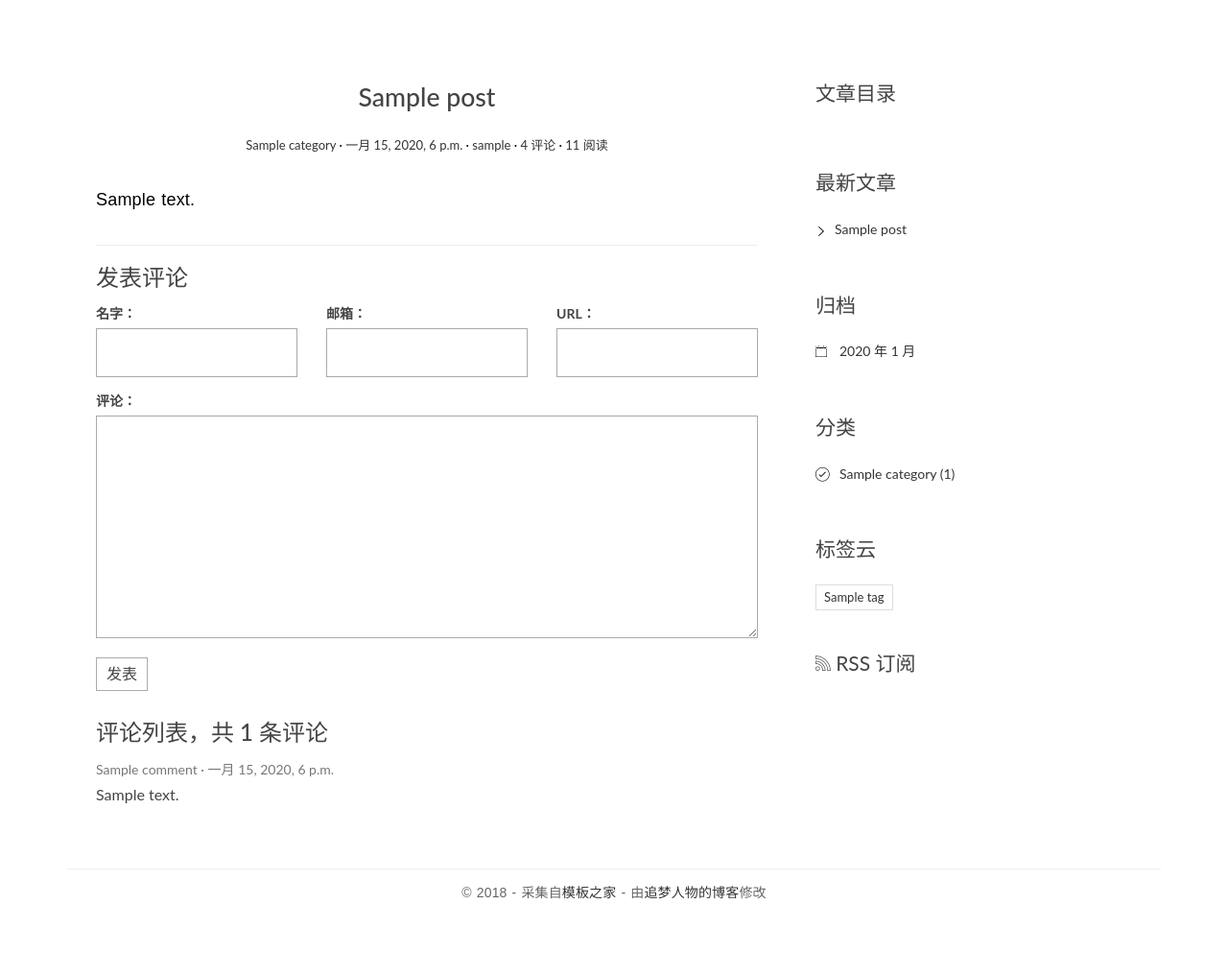
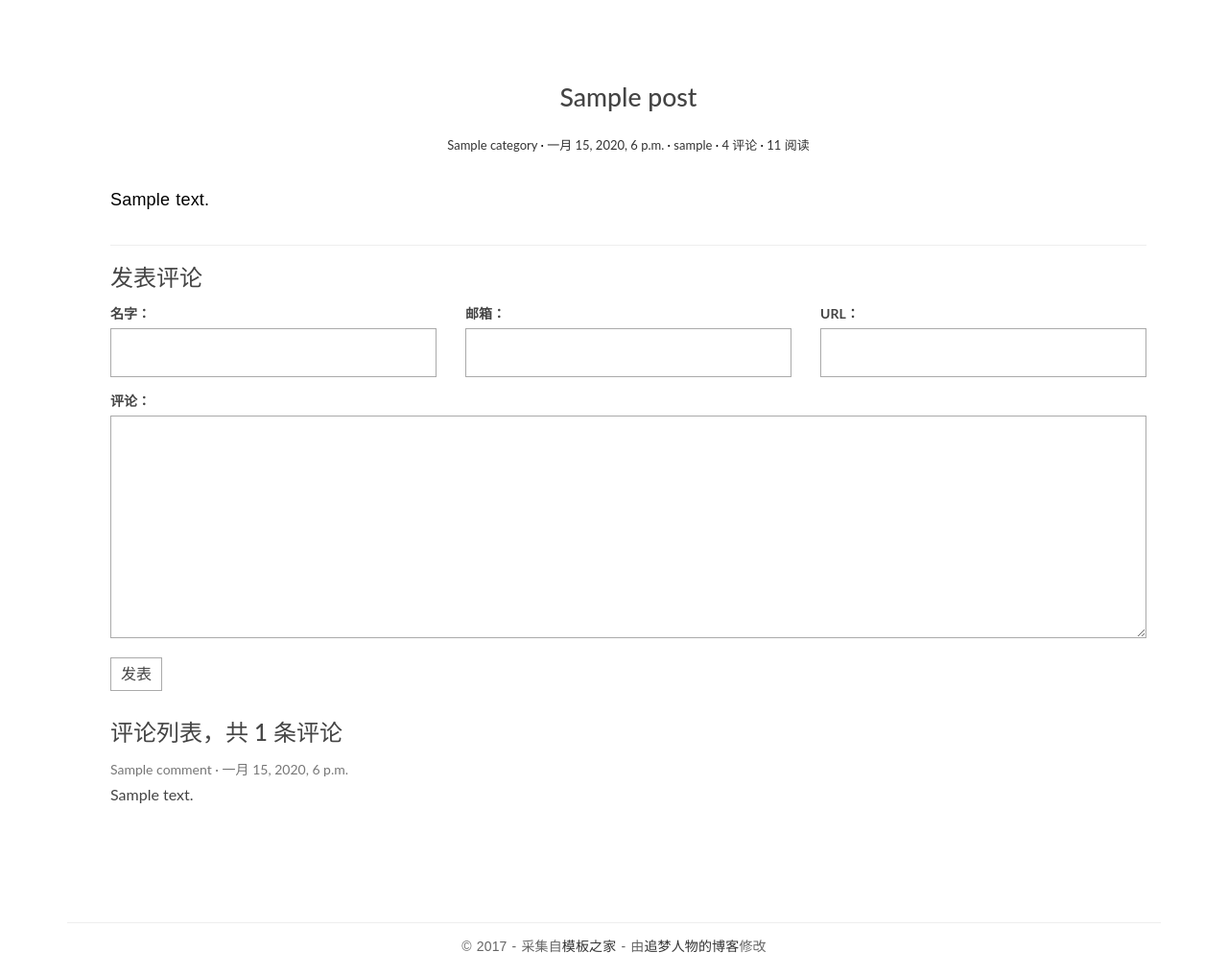
Before and after one commit to fuweifu-vtoo/blogproject, a Django app: page /post/1/ in a window 1280 px wide. Shown: the part 91-1108 px from the top of the page at 96% size. Before the commit the page ends 1028 px from the top, so only its background shows below. Run offline with Django 3.2, Linux system fonts and the light colour scheme; tables that the repository leaves empty hold one stand-in row (values such as "Sample post"); some libraries are stand-ins or nearby versions.

Commit message:
8.6 late

```diff
--- a/blog/views.py
+++ b/blog/views.py
@@ -62,7 +62,7 @@
     model = Post
     template_name = 'blog/index.html'
     context_object_name = 'post_list'
-    paginate_by = 1
+    paginate_by = 4
 
     def get_context_data(self, **kwargs):
         """
--- a/templates/base.html
+++ b/templates/base.html
@@ -10,12 +10,35 @@
     <meta charset="UTF-8">
     <meta name="viewport" content="width=device-width, initial-scale=1">
 
+    <!-- Google Webfonts -->
+    <link href='http://fonts.googleapis.com/css?family=Roboto:400,300,100,500' rel='stylesheet' type='text/css'>
+    <link href='https://fonts.googleapis.com/css?family=Montserrat:400,700' rel='stylesheet' type='text/css'>
+
+    <!-- Animate.css -->
+    <link rel="stylesheet" href="{% static 'hydrogen/css/animate.css' %}">
+    <!-- Icomoon Icon Fonts-->
+    <link rel="stylesheet" href="{% static 'hydrogen/css/icomoon.css' %}">
+    <!-- Magnific Popup -->
+    <link rel="stylesheet" href="{% static 'hydrogen/css/magnific-popup.css' %}">
+    <!-- Salvattore -->
+    <link rel="stylesheet" href="{% static 'hydrogen/css/salvattore.css' %}">
+    <!-- Theme Style -->
+    <link rel="stylesheet" href="{% static 'hydrogen/css/style.css' %}">
+    <!-- Modernizr JS -->
+    <script src="{% static 'hydrogen/js/modernizr-2.6.2.min.js' %}"></script>
+    <!-- FOR IE9 below -->
+    <!--[if lt IE 9]>
+    <script src="js/respond.min.js"></script>
+    <![endif]-->
+
     <!-- css -->
     <link rel="stylesheet" href="http://code.ionicframework.com/ionicons/2.0.1/css/ionicons.min.css">
     <link href="https://cdn.bootcss.com/bootstrap/3.3.7/css/bootstrap.min.css" rel="stylesheet">
     <link rel="stylesheet" href="{% static 'blog/css/pace.css' %}">
     <link rel="stylesheet" href="{% static 'blog/css/custom.css' %}">
     <link rel="stylesheet" href="{% static 'blog/css/highlights/github.css' %}">
+
+
 
     <!-- js -->
     <script src="https://cdn.bootcss.com/jquery/2.1.3/jquery.min.js"></script>
@@ -29,6 +52,8 @@
             color: red;
         }
     </style>
+
+
 
 </head>
 
@@ -72,6 +97,36 @@
             </div><!-- col-md-8 -->
         </div>
     </header>
+
+    <div id="fh5co-offcanvass">
+        <a href="#" class="fh5co-offcanvass-close js-fh5co-offcanvass-close">Menu <i class="icon-cross"></i> </a>
+        <h1 class="fh5co-logo"><a class="navbar-brand" href="{% url 'hydrogen:hydrogen' %}">IMPRESSION</a></h1>
+        <ul>
+            <li class="active"><a href="{% url 'hydrogen:hydrogen' %}">Home</a></li>
+            <li><a href="{% url 'blog:index' %}">Blog</a></li>
+            <li><a href="{% url 'todolist:todolist' %}">TodoList</a></li>
+            <li><a href="{% url 'hydrogen:about' %}">About</a></li>
+            <li><a href="{% url 'hydrogen:contact' %}">Contact</a></li>
+        </ul>
+        <h3 class="fh5co-lead">Connect with me</h3>
+        <p class="fh5co-social-icons">
+            <a href="https://github.com/fuweifu-vtoo" target="_blank" ><img src="{% static 'hydrogen/images/footer_ico-github.png' %}" widht="20px"  height="20px"></a>
+            <a href="https://www.zhihu.com/people/hao-ku-de-wo/activities" target="_blank"><img src="{% static 'hydrogen/images/footer_ico-zhihu.png' %}" widht="20px"  height="20px"></a>
+            <a href="https://music.163.com/#/user/home?id=131743529" target="_blank"><img src="{% static 'hydrogen/images/footer_ico-netease.png' %}" widht="20px"  height="20px"></a>
+            <a href="{% static 'hydrogen/images/my_wechat_QR_code.jpeg' %}" title=" < FWF19961004 > is my wechat ID " class="image-popup fh5co-board-img" ><img src="{% static 'hydrogen/images/footer_ico-wechat.jpeg' %}" widht="20px"  height="20px"></a>
+        </p>
+    </div>
+    <header id="fh5co-header" role="banner">
+        <div class="container">
+            <div class="row">
+                <div class="col-md-12">
+                    <a href="#" class="fh5co-menu-btn js-fh5co-menu-btn">Menu <i class="icon-menu"></i></a>
+                    <a class="navbar-brand" href="{% url 'hydrogen:hydrogen' %}">impression</a>
+                </div>
+            </div>
+        </div>
+    </header>
+
 </div>
 <div class="copyrights">Collect from <a href="http://www.cssmoban.com/">网页模板</a></div>
 <div class="copyrights">Modified by <a href="http://zmrenwu.com/">追梦人物的博客</a></div>
@@ -172,7 +227,23 @@
     </nav>
 </div>
 
+<!-- jQuery -->
+    <script src="{% static 'hydrogen/js/jquery.min.js' %}"></script>
+    <!-- jQuery Easing -->
+    <script src="{% static 'hydrogen/js/jquery.easing.1.3.js' %}"></script>
+    <!-- Bootstrap -->
+    <script src="{% static 'hydrogen/js/bootstrap.min.js' %}"></script>
+    <!-- Waypoints -->
+    <script src="{% static 'hydrogen/js/jquery.waypoints.min.js' %}"></script>
+    <!-- Magnific Popup -->
+    <script src="{% static 'hydrogen/js/jquery.magnific-popup.min.js' %}"></script>
+    <!-- Salvattore -->
+    <script src="{% static 'hydrogen/js/salvattore.min.js' %}"></script>
+    <!-- Main JS -->
+    <script src="{% static 'hydrogen/js/main.js' %}"></script>
+
 <script src="{% static 'blog/js/script.js' %}"></script>
+
 
 </body>
 </html>
--- a/templates/blog/detail.html
+++ b/templates/blog/detail.html
@@ -1,5 +1,7 @@
-{% extends 'base.html' %}
+{% extends 'base_without_aside.html' %}
     {% block main %}
+      <div class="content-body">
+        <div class="container">
                 <article class="post post-{{ post.pk }}">
                   <header class="entry-header">
                     <h1 class="entry-title">{{ post.title }}</h1>
@@ -62,6 +64,8 @@
                         </ul>
                     </div>
                 </section>
+        </div>
+      </div>
     {% endblock main %}
     {% block toc %}
       <div class="widget widget-content">
```
Also changed, not shown: hydrogen/static/hydrogen/css/style.css.
